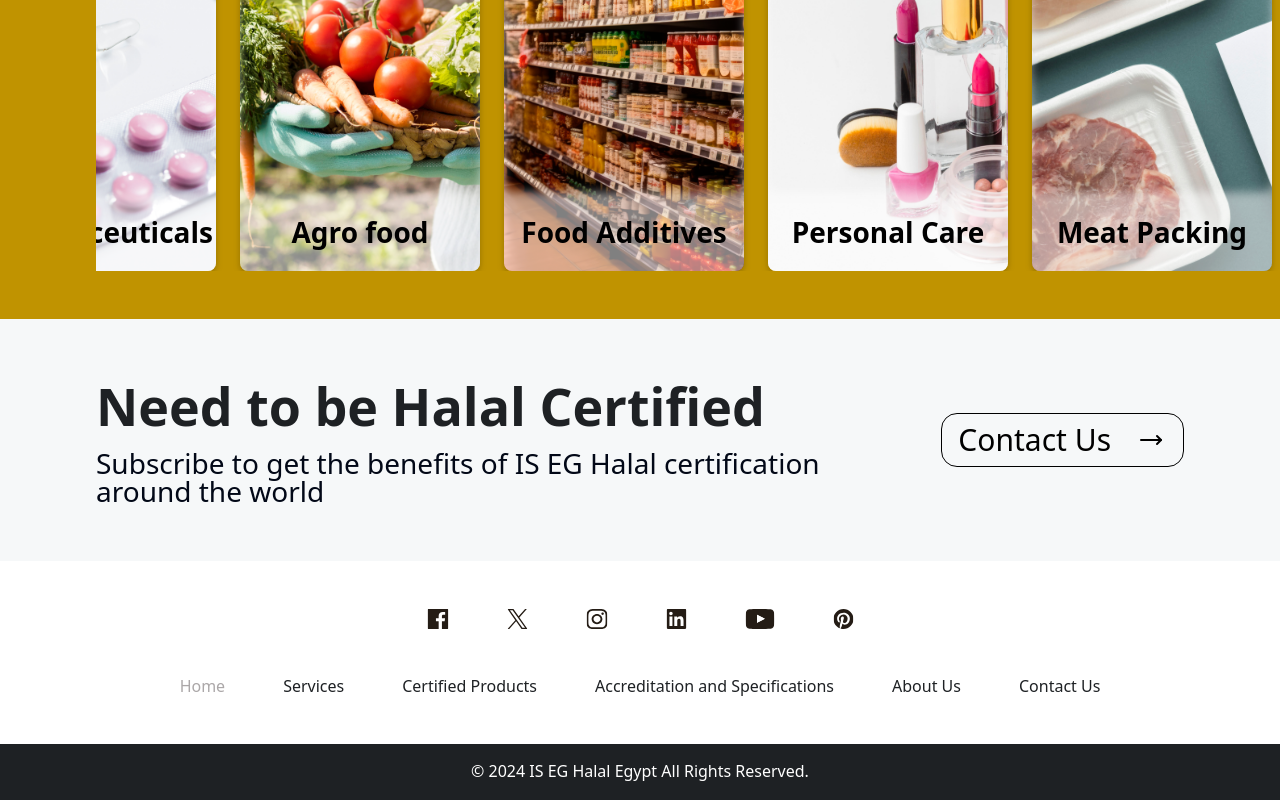
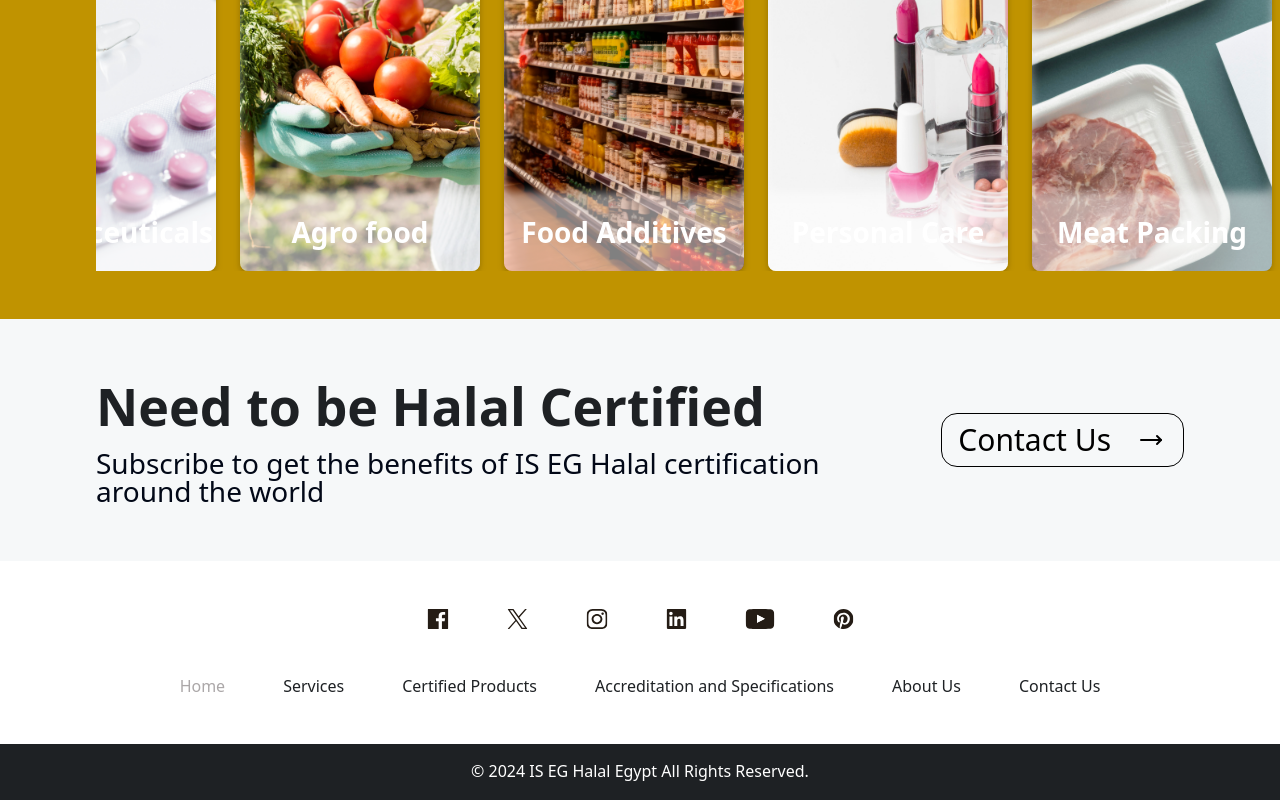
Before and after one commit to abdelrhmansaleh96/halal-2, a React (Vite) app: page / in a window 1280 px wide. Shown: the part 1638-2438 px from the top of the page. Built offline with nearby package versions, Linux system fonts and the light colour scheme.

Commit message:
change Product text to white

```diff
--- a/src/shared/components/productCard/productCard.tsx
+++ b/src/shared/components/productCard/productCard.tsx
@@ -7,7 +7,12 @@ export type Props = {
   img: string;
 };
 
-const ProductCard = ({ productCardClassName, title, img, ProductTitleClassName }: Props) => {
+const ProductCard = ({
+  productCardClassName,
+  title,
+  img,
+  ProductTitleClassName,
+}: Props) => {
   return (
     <div
       style={{ backgroundImage: `url(${img})` }}
@@ -16,7 +21,7 @@ const ProductCard = ({ productCardClassName, title, img, ProductTitleClassName }
       }`}
     >
       <h5
-        className={`font-semibold text-center text-black  w-full xl:py-[18px] lg:py-[16px] md:py-[14px] py-[12px] -product-card-title  ${
+        className={`font-semibold text-center text-white  w-full xl:py-[18px] lg:py-[16px] md:py-[14px] py-[12px] -product-card-title  ${
           ProductTitleClassName && ProductTitleClassName
         } `}
       >
```
